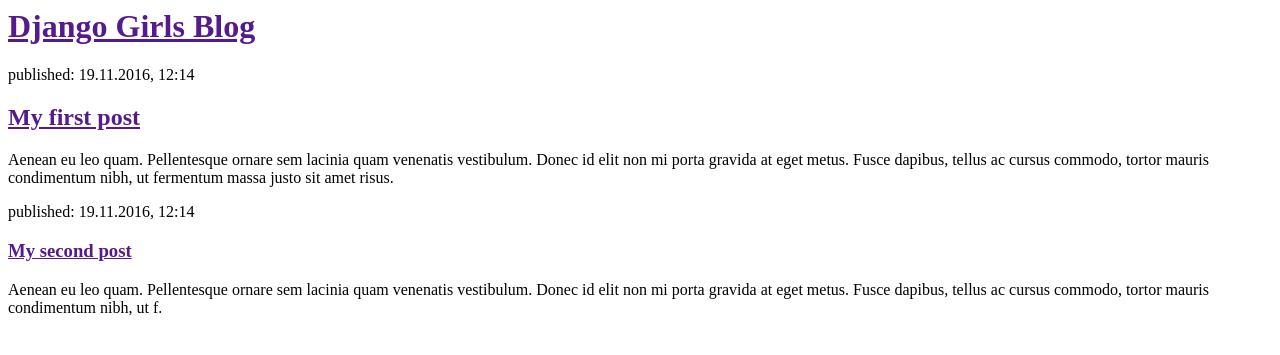
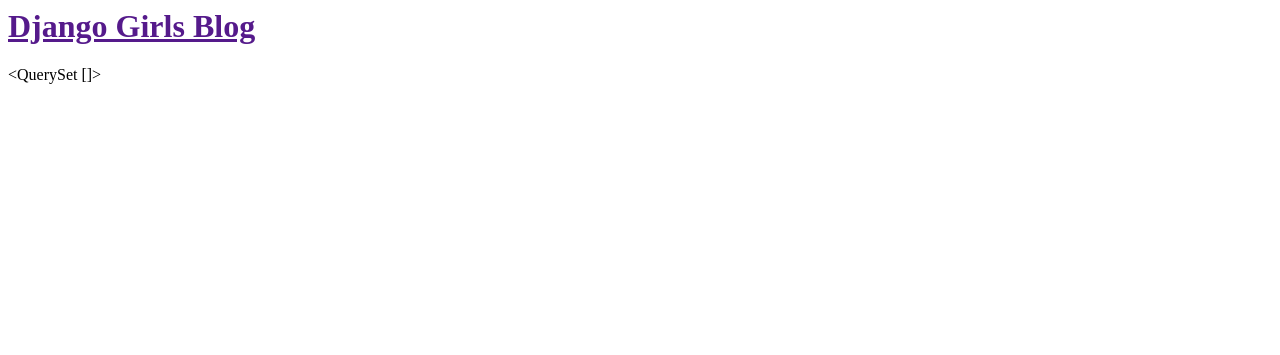
Before and after one commit to sofiatscholakidi/my-first-blog, a Django app: page / in a window 1280 px wide. Shown: the top 355 px of the page. Run offline with Django 3.2, Linux system fonts and the light colour scheme; data that the repository does not hold is empty.

Commit message:
Add template

```diff
--- a/blog/templates/blog/post_list.html
+++ b/blog/templates/blog/post_list.html
@@ -7,16 +7,6 @@
             <h1><a href="">Django Girls Blog</a></h1>
         </div>
 
-        <div>
-            <p>published: 19.11.2016, 12:14</p>
-            <h2><a href="">My first post</a></h2>
-            <p>Aenean eu leo quam. Pellentesque ornare sem lacinia quam venenatis vestibulum. Donec id elit non mi porta gravida at eget metus. Fusce dapibus, tellus ac cursus commodo, tortor mauris condimentum nibh, ut fermentum massa justo sit amet risus.</p>
-        </div>
-
-        <div>
-            <p>published: 19.11.2016, 12:14</p>
-            <h3><a href="">My second post</a></h3>
-            <p>Aenean eu leo quam. Pellentesque ornare sem lacinia quam venenatis vestibulum. Donec id elit non mi porta gravida at eget metus. Fusce dapibus, tellus ac cursus commodo, tortor mauris condimentum nibh, ut f.</p>
-        </div>
+        {{ posts }}
     </body>
 </html>
--- a/blog/views.py
+++ b/blog/views.py
@@ -1,4 +1,6 @@
 from django.shortcuts import render
-
+from django.utils import timezone
+from .models import Post
 def post_list(request):
-    return render(request, 'blog/post_list.html', {})
+    posts = Post.objects.filter(published_date__lte=timezone.now()).order_by('published_date')
+    return render(request, 'blog/post_list.html', {'posts': posts})
```
